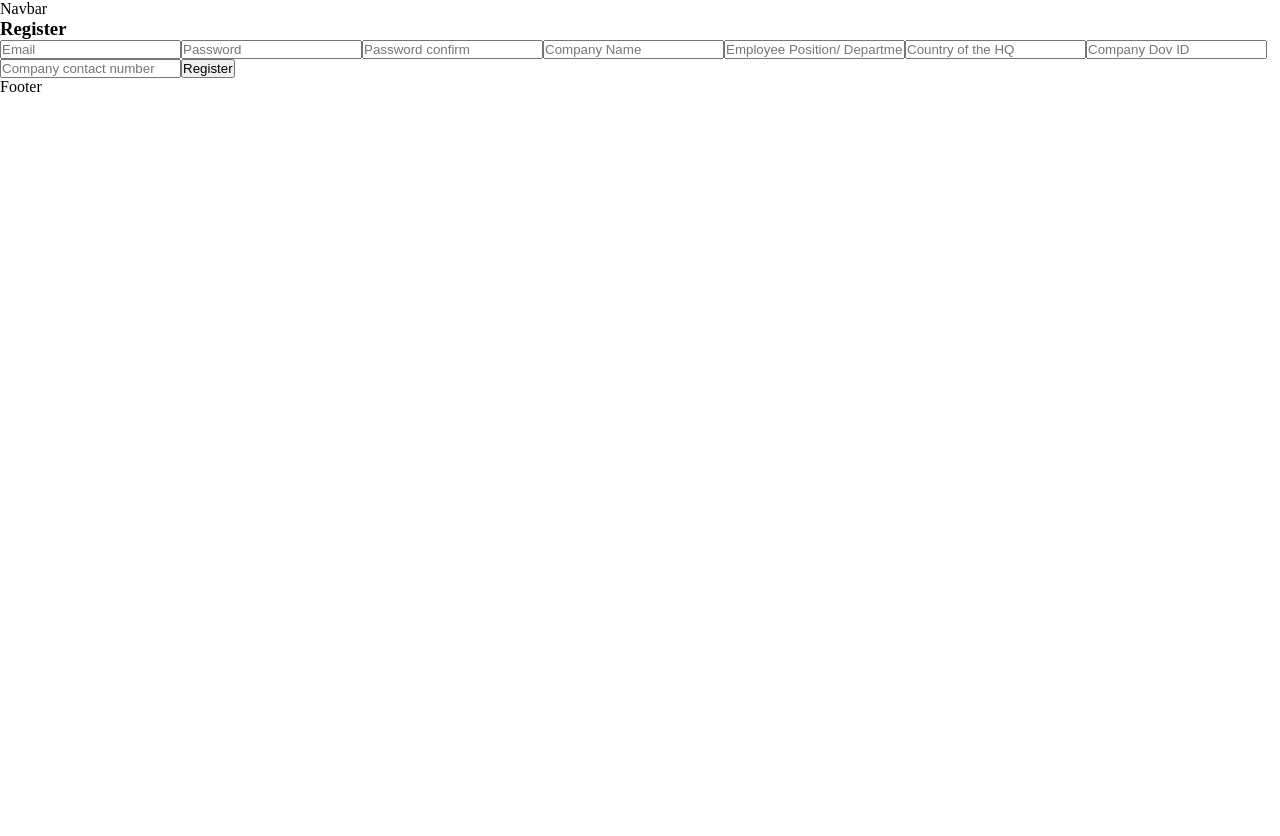
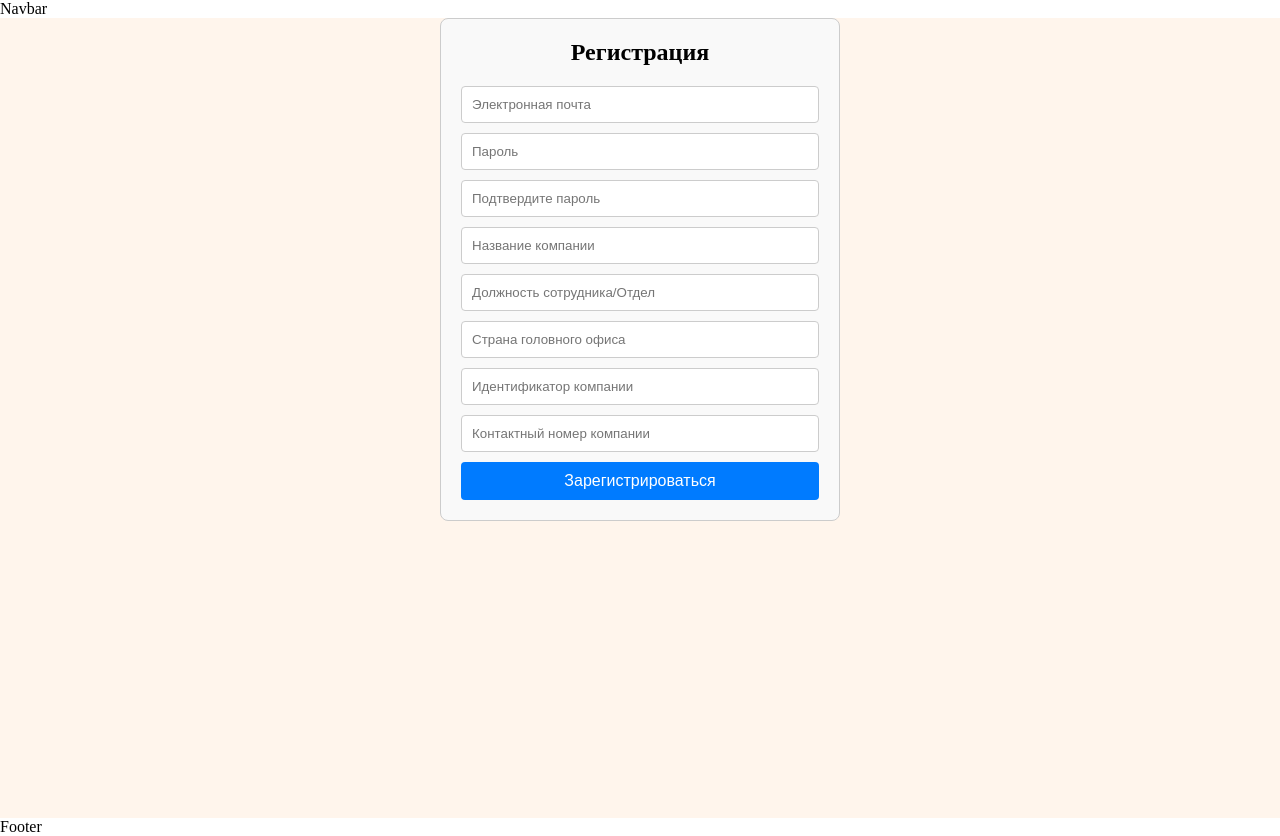
Before and after one commit to erema-amore/fullstack-project, a React (Create React App) app: page /recruter-register in a window 1280 px wide. Before the commit the page ends 800 px from the top, so only its background shows below. Built offline with nearby package versions, Linux system fonts and the light colour scheme.

Commit message:
add register and login

```diff
--- a/src/components/recruiter/RecruiterLogin.jsx
+++ b/src/components/recruiter/RecruiterLogin.jsx
@@ -3,7 +3,7 @@ import { useDispatch, useSelector } from 'react-redux';
 import { clearStatus } from '../../store/recruiter/recruiterSlice';
 import { useNavigate } from 'react-router-dom';
 import { loginRecruiter } from '../../store/recruiter/recruiterAction';
-
+import styles from './recruiterLogin.module.css';
 
 const RecruiterLogin = () => {
   const [recruiterObj, setRecruiterObj] = useState({
@@ -18,26 +18,95 @@ const RecruiterLogin = () => {
     dispatch(clearStatus());
   }, []);
 
-
   return (
-    <div>
-      <h3>Login</h3>
+    <div className={styles.main}>
+    <div className={styles.container}>
+      <h3 className={styles.heading}>Вход</h3>
       {status === 'error' ? (
         <>
-          <h3>Some error ! Please TRY AGAIN</h3>
-          <button onClick={() => dispatch(clearStatus())}>Try again</button>
+          <h3 className={styles.errorMessage}>Произошла ошибка! Пожалуйста, попробуйте снова.</h3>
+          <button className={styles.button} onClick={() => dispatch(clearStatus())}>Попробовать снова</button>
         </>
       ) : (
         <div>
-          <input type="email" placeholder="Email" onChange={(e) => setRecruiterObj({ ...recruiterObj, email: e.target.value})} />
+          <input
+            className={styles.inputField}
+            type="email"
+            placeholder="Электронная почта"
+            onChange={(e) => setRecruiterObj({ ...recruiterObj, email: e.target.value})}
+          />
 
-          <input type="password" minLength="6" placeholder="Password" onChange={(e) => setRecruiterObj({ ...recruiterObj, password: e.target.value})} />
+          <input
+            className={styles.inputField}
+            type="password"
+            minLength="6"
+            placeholder="Пароль"
+            onChange={(e) => setRecruiterObj({ ...recruiterObj, password: e.target.value})}
+          />
 
-          <button onClick={() => dispatch(loginRecruiter({ recruiterObj, navigate }))}>Login</button>
+          <button
+            className={styles.button}
+            onClick={() => dispatch(loginRecruiter({ recruiterObj, navigate }))}
+          >
+            Войти
+          </button>
         </div>
       )}
     </div>
-  )
+    </div>
+  );
 }
 
-export default RecruiterLogin
+export default RecruiterLogin;
+
+
+
+
+
+
+
+
+
+// import React, { useState, useEffect } from 'react';
+// import { useDispatch, useSelector } from 'react-redux';
+// import { clearStatus } from '../../store/recruiter/recruiterSlice';
+// import { useNavigate } from 'react-router-dom';
+// import { loginRecruiter } from '../../store/recruiter/recruiterAction';
+
+
+// const RecruiterLogin = () => {
+//   const [recruiterObj, setRecruiterObj] = useState({
+//     email: '',
+//     password: ''
+//   });
+//   const { status } = useSelector(state => state.recruiter);
+//   const dispatch = useDispatch();
+//   const navigate = useNavigate();
+
+//   useEffect(() => {
+//     dispatch(clearStatus());
+//   }, []);
+
+
+//   return (
+//     <div>
+//       <h3>Login</h3>
+//       {status === 'error' ? (
+//         <>
+//           <h3>Some error ! Please TRY AGAIN</h3>
+//           <button onClick={() => dispatch(clearStatus())}>Try again</button>
+//         </>
+//       ) : (
+//         <div>
+//           <input type="email" placeholder="Email" onChange={(e) => setRecruiterObj({ ...recruiterObj, email: e.target.value})} />
+
+//           <input type="password" minLength="6" placeholder="Password" onChange={(e) => setRecruiterObj({ ...recruiterObj, password: e.target.value})} />
+
+//           <button onClick={() => dispatch(loginRecruiter({ recruiterObj, navigate }))}>Login</button>
+//         </div>
+//       )}
+//     </div>
+//   )
+// }
+
+// export default RecruiterLogin
--- a/src/components/recruiter/RecruiterRegister.jsx
+++ b/src/components/recruiter/RecruiterRegister.jsx
@@ -1,8 +1,11 @@
+// RecruiterRegister.js
+
 import React, { useState, useEffect } from 'react';
 import { useDispatch, useSelector } from 'react-redux';
 import { useNavigate } from 'react-router-dom';
-import {clearStatus} from '../../store/recruiter/recruiterSlice'
+import { clearStatus } from '../../store/recruiter/recruiterSlice';
 import { registerRecruiter } from '../../store/recruiter/recruiterAction';
+import styles from './recruiterRegister.module.css';
 
 const RecruiterRegister = () => {
   const [recruiterObj, setRecruiterObj] = useState({
@@ -14,46 +17,172 @@ const RecruiterRegister = () => {
     country: '',
     companyId: '',
     companyPhone: ''
-  })
+  });
   const { status } = useSelector(state => state.recruiter);
   const dispatch = useDispatch();
   const navigate = useNavigate();
 
   useEffect(() => {
     dispatch(clearStatus());
-  }, []);
+  }, [dispatch]);
 
   return (
-    <div>
-      <h3>Register</h3>
+    <div className={styles.main}>
+    <div className={styles.container}>
+      <h3 className={styles.heading}>Регистрация</h3>
       {status === 'error' ? (
         <>
-          <h3>Some error, please try AGAIN!</h3>
-          <button onClick={() => dispatch(clearStatus())}>Try again</button>
+          <h3 className={styles.errorMessage}>Произошла ошибка, попробуйте еще раз!</h3>
+          <button className={styles.button} onClick={() => dispatch(clearStatus())}>Попробовать снова</button>
         </>
       ) : (
         <div>
-          <input type="email" placeholder="Email" onChange={(e) => setRecruiterObj({ ...recruiterObj, email: e.target.value})} />
+          <input
+            className={styles.inputField}
+            type="email"
+            placeholder="Электронная почта"
+            onChange={(e) => setRecruiterObj({ ...recruiterObj, email: e.target.value})}
+          />
 
-          <input type="password" minLength="6" placeholder="Password" onChange={(e) => setRecruiterObj({ ...recruiterObj, password: e.target.value})} />
+          <input
+            className={styles.inputField}
+            type="password"
+            minLength="6"
+            placeholder="Пароль"
+            onChange={(e) => setRecruiterObj({ ...recruiterObj, password: e.target.value})}
+          />
 
-          <input type="password" minLength="6"  placeholder="Password confirm" onChange={(e) => setRecruiterObj({ ...recruiterObj, passwordConfirm: e.target.value})} />
+          <input
+            className={styles.inputField}
+            type="password"
+            minLength="6"
+            placeholder="Подтвердите пароль"
+            onChange={(e) => setRecruiterObj({ ...recruiterObj, passwordConfirm: e.target.value})}
+          />
 
-          <input type="text" minLength="6"  placeholder="Company Name" onChange={(e) => setRecruiterObj({ ...recruiterObj, companyName: e.target.value})} />
+          <input
+            className={styles.inputField}
+            type="text"
+            minLength="6"
+            placeholder="Название компании"
+            onChange={(e) => setRecruiterObj({ ...recruiterObj, companyName: e.target.value})}
+          />
 
-          <input type="text" minLength="6"  placeholder="Employee Position/ Department" onChange={(e) => setRecruiterObj({ ...recruiterObj, employeePosition: e.target.value})} />
+          <input
+            className={styles.inputField}
+            type="text"
+            minLength="6"
+            placeholder="Должность сотрудника/Отдел"
+            onChange={(e) => setRecruiterObj({ ...recruiterObj, employeePosition: e.target.value})}
+          />
 
-          <input type="text" minLength="6"  placeholder="Country of the HQ" onChange={(e) => setRecruiterObj({ ...recruiterObj, country: e.target.value})} />
+          <input
+            className={styles.inputField}
+            type="text"
+            minLength="6"
+            placeholder="Страна головного офиса"
+            onChange={(e) => setRecruiterObj({ ...recruiterObj, country: e.target.value})}
+          />
 
-          <input type="text" minLength="6"  placeholder="Company Dov ID" onChange={(e) => setRecruiterObj({ ...recruiterObj, companyId: e.target.value})} />
+          <input
+            className={styles.inputField}
+            type="text"
+            minLength="6"
+            placeholder="Идентификатор компании"
+            onChange={(e) => setRecruiterObj({ ...recruiterObj, companyId: e.target.value})}
+          />
 
-          <input type="text" minLength="6"  placeholder="Company contact number" onChange={(e) => setRecruiterObj({ ...recruiterObj, companyPhone: e.target.value})} />
+          <input
+            className={styles.inputField}
+            type="text"
+            minLength="6"
+            placeholder="Контактный номер компании"
+            onChange={(e) => setRecruiterObj({ ...recruiterObj, companyPhone: e.target.value})}
+          />
 
-          <button onClick={() => dispatch(registerRecruiter({ recruiterObj, navigate }))}>Register</button>
+          <button
+            className={styles.button}
+            onClick={() => dispatch(registerRecruiter({ recruiterObj, navigate }))}
+          >
+            Зарегистрироваться
+          </button>
         </div>
       )}
     </div>
-  )
+    </div>
+  );
 }
 
-export default RecruiterRegister
+export default RecruiterRegister;
+
+
+
+
+
+
+
+
+
+
+
+
+// import React, { useState, useEffect } from 'react';
+// import { useDispatch, useSelector } from 'react-redux';
+// import { useNavigate } from 'react-router-dom';
+// import {clearStatus} from '../../store/recruiter/recruiterSlice'
+// import { registerRecruiter } from '../../store/recruiter/recruiterAction';
+// import style from './recruiterRegister.module.css'
+
+// const RecruiterRegister = () => {
+//   const [recruiterObj, setRecruiterObj] = useState({
+//     email: '',
+//     password: '',
+//     passwordConfirm: '',
+//     companyName: '',
+//     employeePosition: '',
+//     country: '',
+//     companyId: '',
+//     companyPhone: ''
+//   })
+//   const { status } = useSelector(state => state.recruiter);
+//   const dispatch = useDispatch();
+//   const navigate = useNavigate();
+
+//   useEffect(() => {
+//     dispatch(clearStatus());
+//   }, []);
+
+//   return (
+//     <div>
+//       <h3>Register</h3>
+//       {status === 'error' ? (
+//         <>
+//           <h3>Some error, please try AGAIN!</h3>
+//           <button onClick={() => dispatch(clearStatus())}>Try again</button>
+//         </>
+//       ) : (
+//         <div>
+//           <input type="email" placeholder="Email" onChange={(e) => setRecruiterObj({ ...recruiterObj, email: e.target.value})} />
+
+//           <input type="password" minLength="6" placeholder="Password" onChange={(e) => setRecruiterObj({ ...recruiterObj, password: e.target.value})} />
+
+//           <input type="password" minLength="6"  placeholder="Password confirm" onChange={(e) => setRecruiterObj({ ...recruiterObj, passwordConfirm: e.target.value})} />
+
+//           <input type="text" minLength="6"  placeholder="Company Name" onChange={(e) => setRecruiterObj({ ...recruiterObj, companyName: e.target.value})} />
+
+//           <input type="text" minLength="6"  placeholder="Employee Position/ Department" onChange={(e) => setRecruiterObj({ ...recruiterObj, employeePosition: e.target.value})} />
+
+//           <input type="text" minLength="6"  placeholder="Country of the HQ" onChange={(e) => setRecruiterObj({ ...recruiterObj, country: e.target.value})} />
+
+//           <input type="text" minLength="6"  placeholder="Company Dov ID" onChange={(e) => setRecruiterObj({ ...recruiterObj, companyId: e.target.value})} />
+
+//           <input type="text" minLength="6"  placeholder="Company contact number" onChange={(e) => setRecruiterObj({ ...recruiterObj, companyPhone: e.target.value})} />
+
+//           <button onClick={() => dispatch(registerRecruiter({ recruiterObj, navigate }))}>Register</button>
+//         </div>
+//       )}
+//     </div>
+//   )
+// }
+
+// export default RecruiterRegister
--- /dev/null
+++ b/src/components/recruiter/recruiterLogin.module.css
@@ -0,0 +1,50 @@
+
+
+.main {
+    background: #FFF5EC;
+    height: 100vh;
+}
+
+.container {
+    max-width: 400px;
+    margin: 0 auto;
+    padding: 20px;
+    background-color: #f8f8f8;
+    border-radius: 8px;
+    box-shadow: 0 2px 4px rgba(0, 0, 0, 0.1);
+  }
+
+  .heading {
+    font-size: 24px;
+    margin-bottom: 20px;
+    text-align: center;
+  }
+
+  .errorMessage {
+    color: #ff0000;
+    text-align: center;
+  }
+
+  .inputField {
+    width: 100%;
+    padding: 10px;
+    margin-bottom: 10px;
+    border: 1px solid #ccc;
+    border-radius: 4px;
+    box-sizing: border-box;
+  }
+
+  .button {
+    width: 100%;
+    padding: 10px;
+    border: none;
+    border-radius: 4px;
+    background-color: #007bff;
+    color: #fff;
+    font-size: 16px;
+    cursor: pointer;
+  }
+
+  .button:hover {
+    background-color: #0056b3;
+  }
--- /dev/null
+++ b/src/components/recruiter/recruiterRegister.module.css
@@ -0,0 +1,44 @@
+.main {
+    background: #FFF5EC;
+    height: 100vh;
+}
+
+.container {
+    max-width: 400px;
+    margin: auto;
+    padding: 20px;
+    border: 1px solid #ccc;
+    border-radius: 8px;
+    background-color: #f9f9f9;
+
+  }
+
+  .heading {
+    font-size: 24px;
+    margin-bottom: 20px;
+    text-align: center;
+  }
+
+  .errorMessage {
+    color: red;
+  }
+
+  .inputField {
+    width: 100%;
+    padding: 10px;
+    margin-bottom: 10px;
+    border: 1px solid #ccc;
+    border-radius: 4px;
+  }
+
+  .button {
+    display: block;
+    width: 100%;
+    padding: 10px;
+    border: none;
+    border-radius: 4px;
+    background-color: #007bff;
+    color: #fff;
+    font-size: 16px;
+    cursor: pointer;
+  }
```
